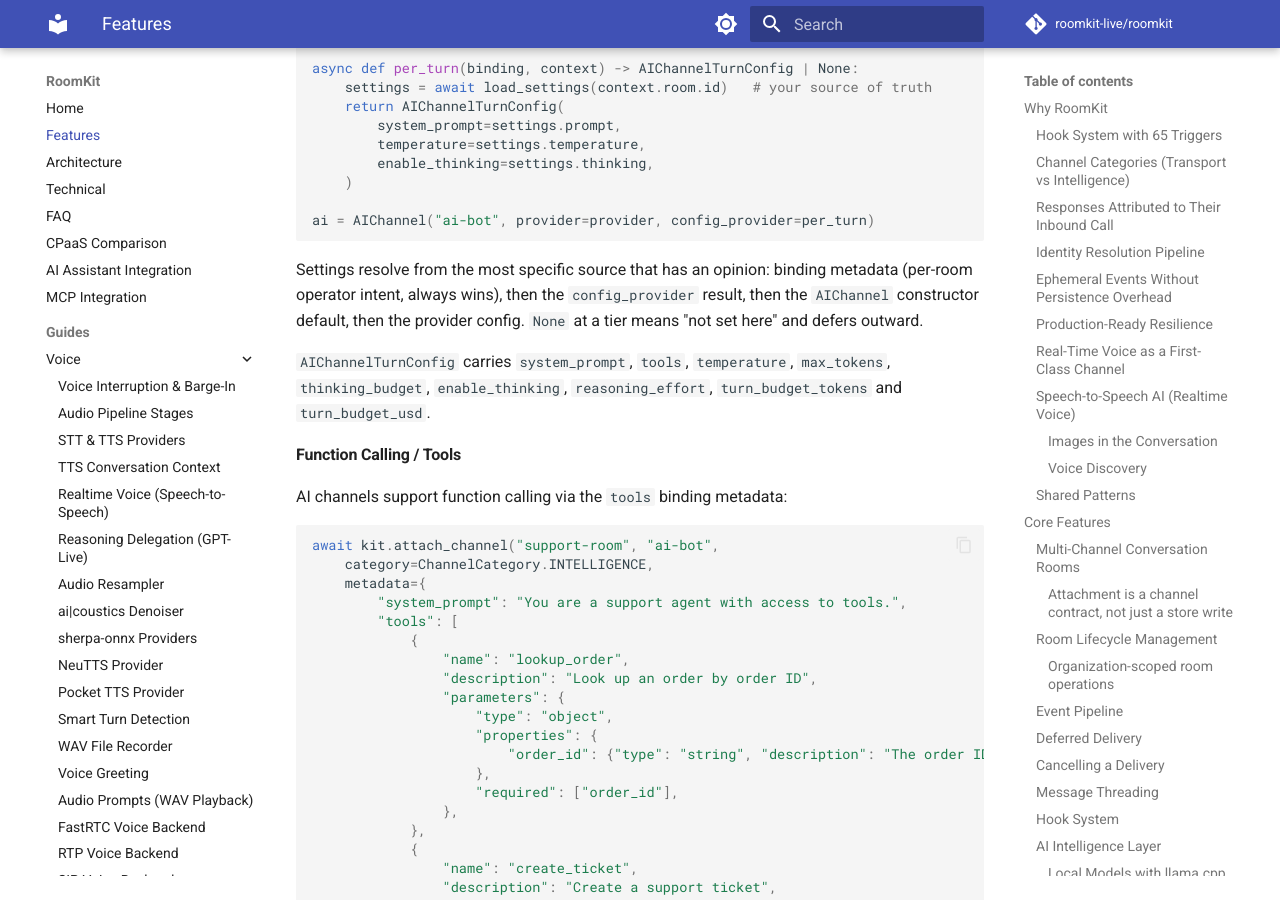
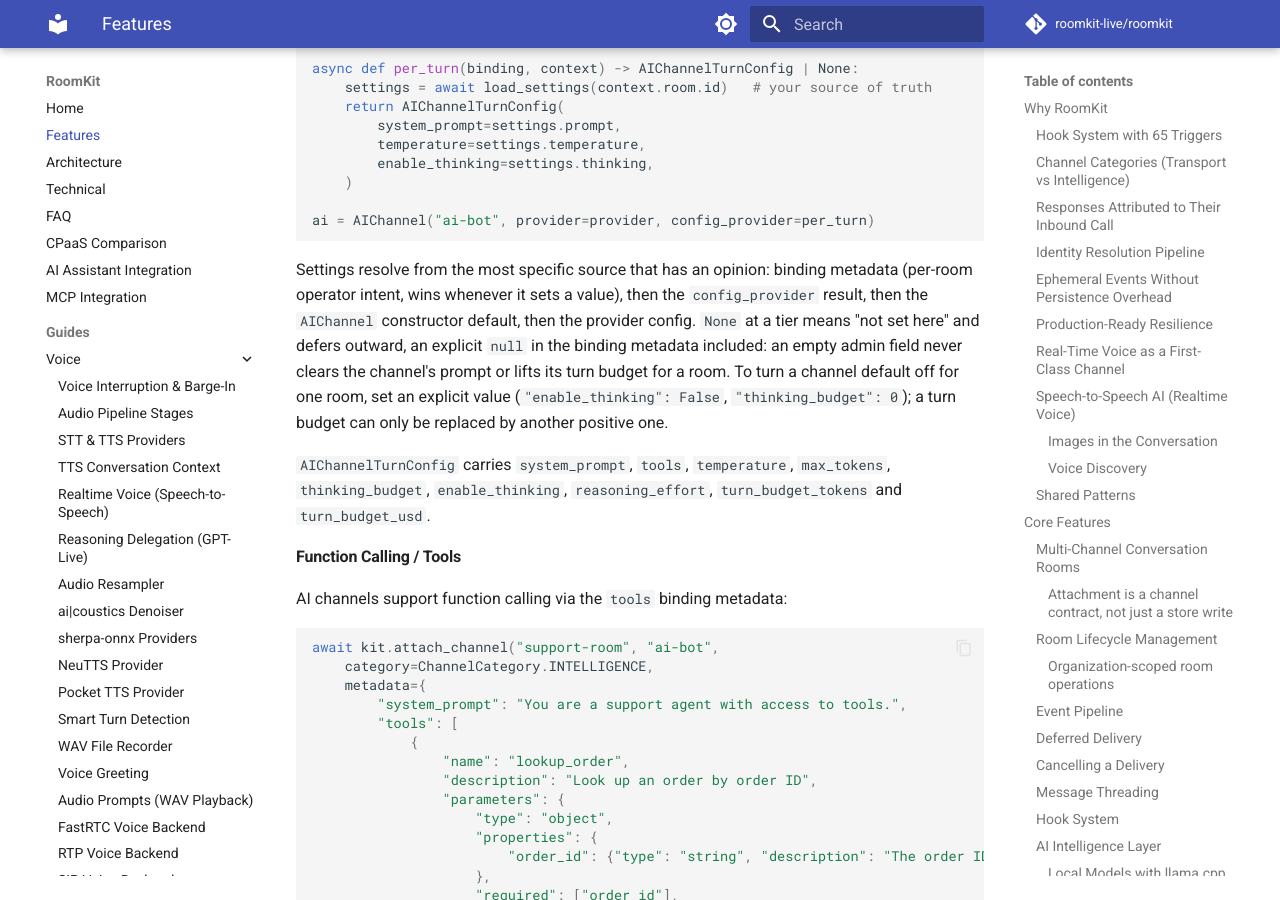
Before and after one commit to roomkit-live/roomkit-docs, an MkDocs documentation site: the page built from docs/features.md, in a window 1280 px wide and 900 px high, scrolled down 24352 px. Built offline with MkDocs 1.6.1 and Material for MkDocs 9.7.7, drawn with Linux system fonts in a browser that asks for light colours; comment, search, counter and statistics services are not loaded; some of the changed text lies outside the part shown.

Commit message:
docs(ai): a null per-turn setting in the binding metadata defers to the next level (RMK-346)

````diff
--- a/docs/features.md
+++ b/docs/features.md
@@ -885,9 +885,14 @@ ai = AIChannel("ai-bot", provider=provider, config_provider=per_turn)
 ```
 
 Settings resolve from the most specific source that has an opinion: binding
-metadata (per-room operator intent, always wins), then the `config_provider`
-result, then the `AIChannel` constructor default, then the provider config.
-`None` at a tier means "not set here" and defers outward.
+metadata (per-room operator intent, wins whenever it sets a value), then the
+`config_provider` result, then the `AIChannel` constructor default, then the
+provider config. `None` at a tier means "not set here" and defers outward, an
+explicit `null` in the binding metadata included: an empty admin field never
+clears the channel's prompt or lifts its turn budget for a room. To turn a
+channel default off for one room, set an explicit value
+(`"enable_thinking": False`, `"thinking_budget": 0`); a turn budget can only be
+replaced by another positive one.
 
 `AIChannelTurnConfig` carries `system_prompt`, `tools`, `temperature`,
 `max_tokens`, `thinking_budget`, `enable_thinking`, `reasoning_effort`,
````
Also changed, not shown: docs/guides/ai-thinking.md (+6 -0 lines).
